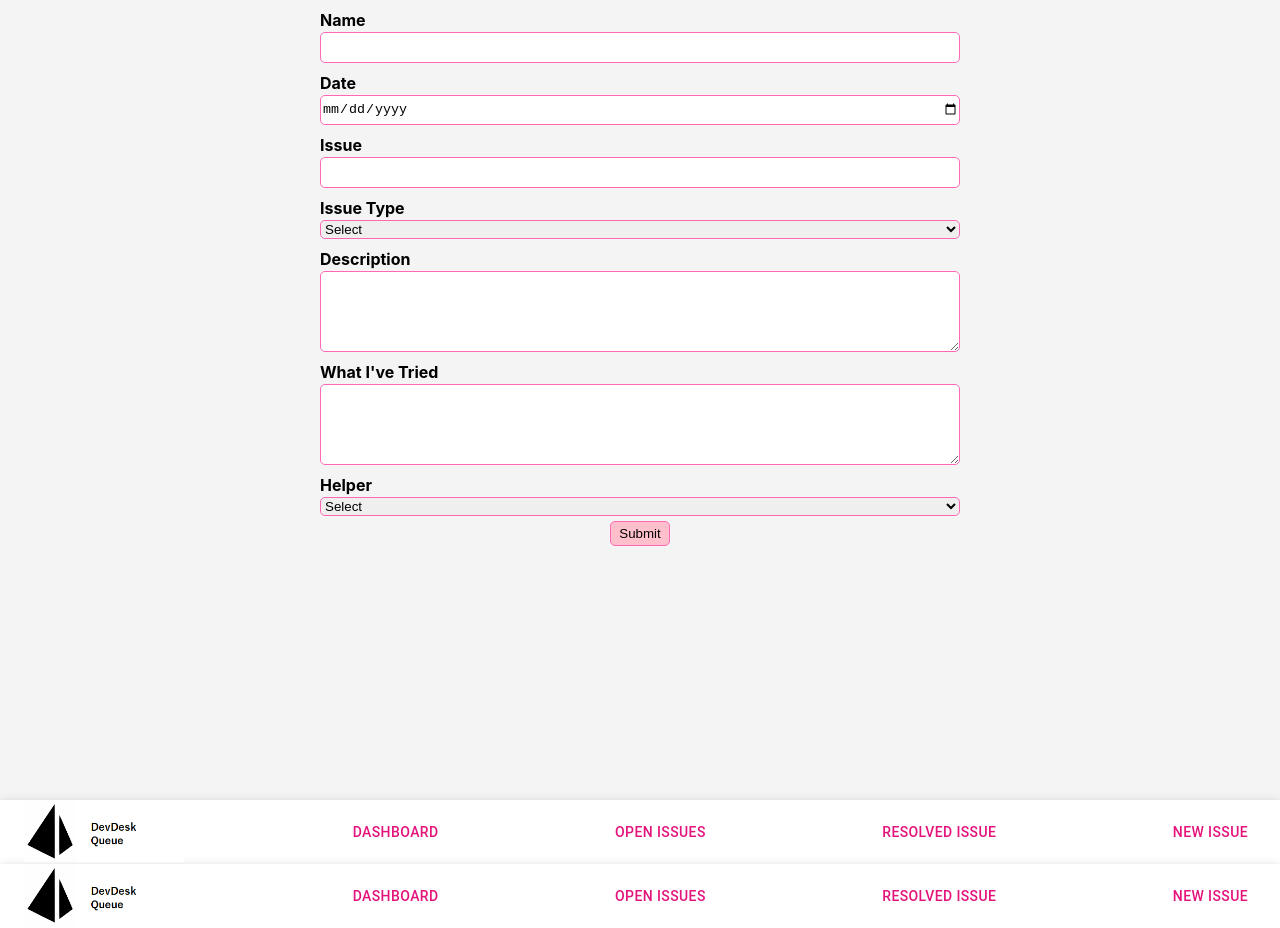
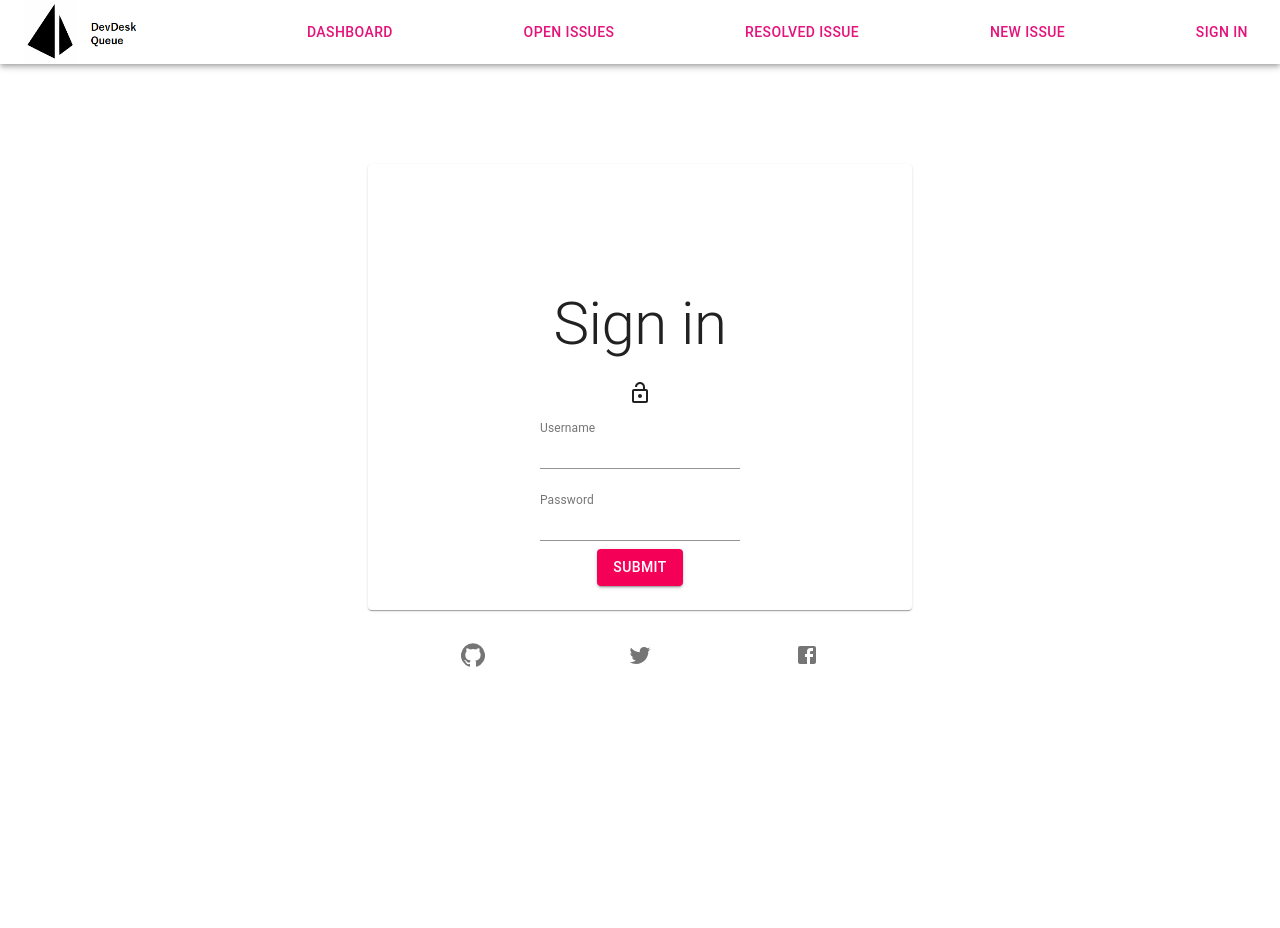
Before and after one commit to Build-Week-DevDeskQueue/frontend-2, a React (Create React App) app: page /signin in a window 1280 px wide. After the commit the page ends 800 px from the top, so only its background shows below. Built offline with nearby package versions, Linux system fonts and the light colour scheme.

Commit message:
reverted changes

```diff
--- a/src/App.js
+++ b/src/App.js
@@ -1,15 +1,12 @@
 import React from 'react';
-
 import './App.css';
-import NewIssueForm from './components/New';
-import SignIn from './components/SignIn';
+import NavBar from './components/NavBar';
 import AppRouter from './components/AppRouter';
 
 const App = () => {
   return (
     <div>
-      <NewIssueForm />
-      <SignIn />
+      <NavBar />
       <AppRouter />
     </div>
   );
--- a/src/components/AppRouter.js
+++ b/src/components/AppRouter.js
@@ -6,6 +6,7 @@ import SignIn from './SignIn';
 import Dashboard from './Dashboard';
 import OpenIssues from './Open';
 import ResolvedIssues from './Resolved';
+import NewIssueForm from './New';
 import PrivateRoute from '../utils/PrivateRoute';
 
 const AppRouter = () => (
@@ -13,7 +14,7 @@ const AppRouter = () => (
     <Route exact path="/signin" component={SignIn} />
     <PrivateRoute exact path="/open" component={OpenIssues} />
     <PrivateRoute exact path="/resolved" component={ResolvedIssues} />
-
+    <PrivateRoute path="/new" component={NewIssueForm} />
     <PrivateRoute path="/dashboard" component={Dashboard} />
   </Switch>
 );
--- a/src/components/NavBar.js
+++ b/src/components/NavBar.js
@@ -1,13 +1,8 @@
 import React from 'react';
 import { AppBar, Toolbar, Typography, Button } from '@material-ui/core';
 import { makeStyles } from '@material-ui/core/styles';
-<<<<<<< HEAD
 import { NavLink } from 'react-router-dom';
 import logo from '../dev_desk_logo.png';
-=======
-import logo from '../dev_desk_logo.png';
-
->>>>>>> 3311b0a1f729a3a99d786f271d8f74438c67b4fe
 
 const useStyles = makeStyles(theme => ({
   navRoot: {
@@ -17,7 +12,8 @@ const useStyles = makeStyles(theme => ({
     marginRight: theme.spacing(2)
   },
   buttonColor: {
-    color: '#E4137B'
+    color: '#E4137B',
+    textDecoration: 'none'
   },
   navTitle: {
     flexGrow: 1
@@ -29,6 +25,10 @@ const useStyles = makeStyles(theme => ({
     margin: 10,
     width: 160,
     height: 60
+  },
+  linkAlign: {
+    display: 'flex',
+    justifyContent: 'space-between'
   }
 }));
 
@@ -38,9 +38,8 @@ const NavBar = () => {
     <main>
       <div className="navRoot">
         <AppBar position="static" className={classes.navColors}>
-          <Toolbar>
+          <Toolbar className={classes.linkAlign}>
             <img src={logo} alt="navBarLogo" height="60" />
-<<<<<<< HEAD
 
             <NavLink to="/" className={classes.buttonColor}>
               <Typography variant="h6" className={classes.navTitle} to="/">
@@ -79,38 +78,12 @@ const NavBar = () => {
             </NavLink>
 
             <NavLink to="/signin" className={classes.buttonColor}>
-              <Typography variant="h6" className={classes.navTitle}>
+              <Typography variant="h6" className={classes.navTitle} to="/new">
                 <Button color="inherit" className={classes.buttonColor}>
                   Sign In
                 </Button>
               </Typography>
             </NavLink>
-=======
-            <Typography variant="h6" className={classes.navTitle} to="/">
-              <Button color="inherit" className={classes.buttonColor}>
-                Dashboard
-              </Button>
-            </Typography>
-            <Typography variant="h6" className={classes.navTitle} to="/open">
-              <Button color="inherit" className={classes.buttonColor}>
-                Open Issues
-              </Button>
-            </Typography>
-            <Typography
-              variant="h6"
-              className={classes.navTitle}
-              to="/resolved"
-            >
-              <Button color="inherit" className={classes.buttonColor}>
-                Resolved Issue
-              </Button>
-            </Typography>
-            <Typography variant="h6" className={classes.navTitle} to="/new">
-              <Button color="inherit" className={classes.buttonColor}>
-                New Issue
-              </Button>
-            </Typography>
->>>>>>> 3311b0a1f729a3a99d786f271d8f74438c67b4fe
           </Toolbar>
         </AppBar>
       </div>
@@ -119,9 +92,3 @@ const NavBar = () => {
 };
 
 export default NavBar;
-
-// const mapStateToProps = state => ({
-//   signedIn: state.loginReducer.isLogIn
-// });
-
-// export default connect(mapStateToProps, { setLogIn })(Navigation);
--- a/src/components/SignIn.js
+++ b/src/components/SignIn.js
@@ -1,92 +1,122 @@
+
 import React, { useState } from 'react';
-import { AppBar, Toolbar, Typography, Button, Icon } from '@material-ui/core';
+import axios from 'axios';
+import { Paper, Typography, TextField, Button } from '@material-ui/core';
 import { makeStyles } from '@material-ui/core/styles';
-import logo from '../dev_desk_logo.png';
-import { NavLink } from 'react-router-dom';
+import LockOpenOutlinedIcon from '@material-ui/icons/LockOpenOutlined';
+import BottomNavBar from './BottomNavBar';
 
 const useStyles = makeStyles(theme => ({
+  container: {
+    display: 'flex',
+    flexDirection: 'column',
+    marginTop: 100
+  },
+  root: {
+    padding: theme.spacing(3, 2),
+    width: '40%',
+    marginLeft: 'auto',
+    marginRight: 'auto',
+    marginTop: 100
+  },
+  textField: {
+    marginLeft: theme.spacing(1),
+    marginRight: theme.spacing(1),
+    width: 200
+  },
+  button: {
+    marginLeft: 350,
+    display: 'flex'
+  },
+  centered: {
+    display: 'flex',
+    justifyContent: 'center'
+  },
   navRoot: {
     flexGrow: 1
   },
   menuButton: {
     marginRight: theme.spacing(2)
   },
-  buttonColor: {
-    color: '#E4137B',
-    textDecoration: 'none'
-  },
   navTitle: {
     flexGrow: 1
-  },
-  navColors: {
-    backgroundColor: 'white'
-  },
-  avatar: {
-    margin: 10,
-    width: 160,
-    height: 60
-  },
-  linkAlign: {
-    display: 'flex',
-    justifyContent: 'space-between'
   }
 }));
 
-const NavBar = () => {
+const SignIn = () => {
   const classes = useStyles();
-  const [nav] = useState();
+  const [user, setUser] = useState({ username: '', password: '', token: '' });
+
+  const handleChange = e => {
+    setUser({ ...user, [e.target.name]: e.target.value });
+  };
+
+  const handleSubmit = e => {
+    e.preventDefault();
+    alert(user.username);
+    alert(user.password);
+  };
+
   return (
-    <main>
-      <div className="navRoot">
-        <AppBar position="static" className={classes.navColors}>
-          <Toolbar className={classes.linkAlign}>
-            <img src={logo} alt="navBarLogo" height="60" />
-
-            <NavLink to="/" className={classes.buttonColor}>
-              <Typography variant="h6" className={classes.navTitle} to="/">
-                <Button color="inherit" className={classes.buttonColor}>
-                  Dashboard
-                </Button>
-              </Typography>
-            </NavLink>
-
-            <NavLink to="/open" className={classes.buttonColor}>
-              <Typography variant="h6" className={classes.navTitle} to="/open">
-                <Button color="inherit" className={classes.buttonColor}>
-                  Open Issues
-                </Button>
-              </Typography>
-            </NavLink>
-
-            <NavLink to="/resolved" className={classes.buttonColor}>
-              <Typography
-                variant="h6"
-                className={classes.navTitle}
-                to="/resolved"
-              >
-                <Button color="inherit" className={classes.buttonColor}>
-                  Resolved Issue
-                </Button>
-              </Typography>
-            </NavLink>
-
-            <NavLink to="/new" className={classes.buttonColor}>
-              <Typography variant="h6" className={classes.navTitle} to="/new">
-                <Button color="inherit" className={classes.buttonColor}>
-                  New Issue
-                </Button>
-              </Typography>
-            </NavLink>
-          </Toolbar>
-        </AppBar>
-      </div>
-
-      {/*<Route exact path="/" component={Dashboard} />*/}
-      {/*<Route exact path="/open" component={OpenIssues} />*/}
-      {/*<Route exact path="/resolved" component={ResolvedIssues} />*/}
-      {/*<Route exact path="/new" component={NewIssue} />*/}
-    </main>
+    <div>
+      <Paper className={classes.root}>
+        <form
+          onSubmit={event => handleSubmit(event)}
+          className={classes.container}
+          noValidate
+          autoComplete="off"
+        >
+          <div className={classes.centered}>
+            <Typography variant="h2" gutterBottom>
+              Sign in
+            </Typography>
+          </div>
+          <div className={classes.centered}>
+            <LockOpenOutlinedIcon />
+          </div>
+          <div className={classes.centered}>
+            <TextField
+              name="username"
+              label="Username"
+              type="text"
+              className={classes.textField}
+              InputLabelProps={{
+                shrink: true
+              }}
+              margin="normal"
+              value={user.username || ''}
+              onChange={event => handleChange(event)}
+            />
+          </div>
+          <div className={classes.centered}>
+            <TextField
+              name="password"
+              label="Password"
+              type="password"
+              className={classes.textField}
+              InputLabelProps={{
+                shrink: true
+              }}
+              margin="normal"
+              value={user.password || ''}
+              onChange={event => handleChange(event)}
+            />
+          </div>
+          <div className={classes.centered}>
+            <Button
+              type="submit"
+              color="secondary"
+              variant="contained"
+              className="classes.button"
+            >
+              Submit
+            </Button>
+          </div>
+        </form>
+      </Paper>
+      <BottomNavBar />
+    </div>
   );
 };
 
-export default NavBar;
+export default SignIn;
```
